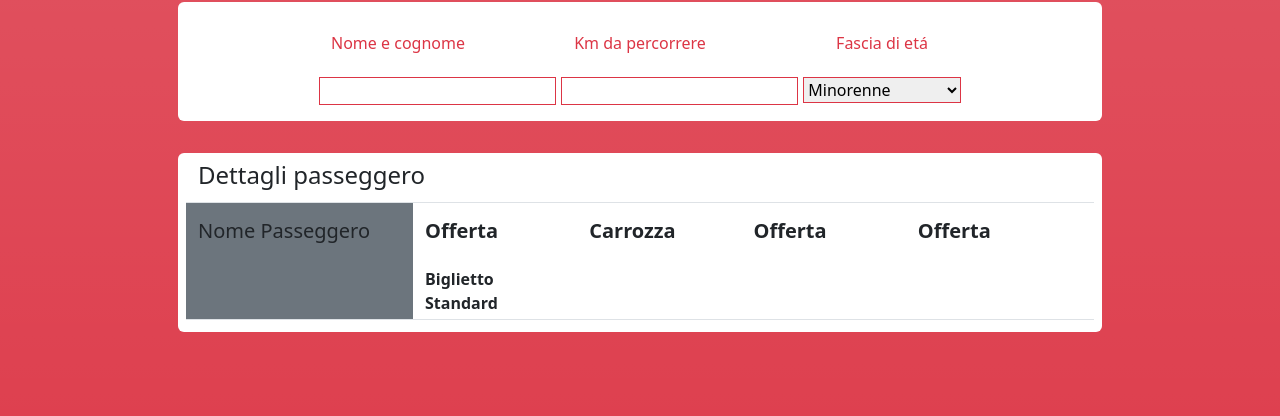
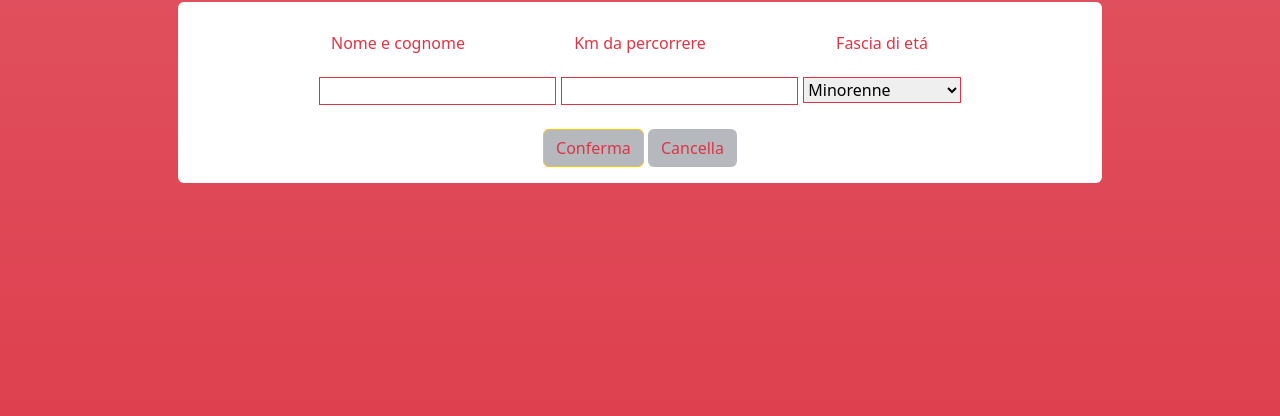
Before and after one commit to Kokkolino/js-biglietto-treno-form, a plain HTML site: page index.html in a window 1280 px wide. Shown: the part 118-534 px from the top of the page. Drawn offline with nearby package versions, Linux system fonts and the light colour scheme.

Commit message:
added buttons

```diff
--- a/index.html
+++ b/index.html
@@ -36,35 +36,38 @@
                     </select>
                 </div>
             </section>
-
+            <section class="text-center mt-4">
+                <button id="confirm" type="button" class="btn bg-secondary text-danger bg-opacity-50 border border-1 border-warning">Conferma</button>
+                <button id="cancel" type="button" class="btn bg-secondary text-danger bg-opacity-50">Cancella</button>
+            </section>
         </section>
 
-        <section id="ticket" class="col-9 bg-white row justify-content-center my-3 mx-0 p-2 rounded">
+        <section id="ticket" class="d-none col-9 bg-white row justify-content-center my-3 mx-0 p-2 rounded">
             <h4>Dettagli passeggero</h4>
             <!-- ticket -->
-            <section class="col-12 row my-1 px-0 border border-top-1 border-bottom-1 border-start-0 border-end-0">
+            <section class="col-12 row my-1 px-0 border border-secondary border-top-1 border-bottom-1 border-start-0 border-end-0">
                 <div id="ticketLeft" class="col-3 py-3 bg-secondary">
                     <h5>Nome Passeggero</h5>
                     <span id="voyager"></span>
                 </div>
                 <div id="ticketRight" class="col-9 pt-3 pb-1 row">
                     <!-- kind of ticket -->
-                    <div class="col-3">
+                    <div class="col-3 text-center">
                         <h5 class="fw-bold mb-4">Offerta</h5>
                         <p class="fw-semibold align-bottom m-0">Biglietto Standard</p>
                     </div>
                     <!-- cabin -->
-                    <div class="col-3">
+                    <div class="col-3 text-center">
                         <h5 class="fw-bold mb-4">Carrozza</h5>
                         <p id="cabin" class="fw-semibold align-bottom m-0"></p>
                     </div>
                     <!-- CP Code -->
-                    <div class="col-3">
+                    <div class="col-3 text-center">
                         <h5 class="fw-bold mb-4">Offerta</h5>
                         <p id="cpCode" class="fw-semibold align-bottom m-0"></p>
                     </div>
                     <!-- price -->
-                    <div class="col-3">
+                    <div class="col-3 text-center">
                         <h5 class="fw-bold mb-4">Offerta</h5>
                         <p id="price" class="fw-semibold align-bottom m-0"></p>
                     </div>
```
